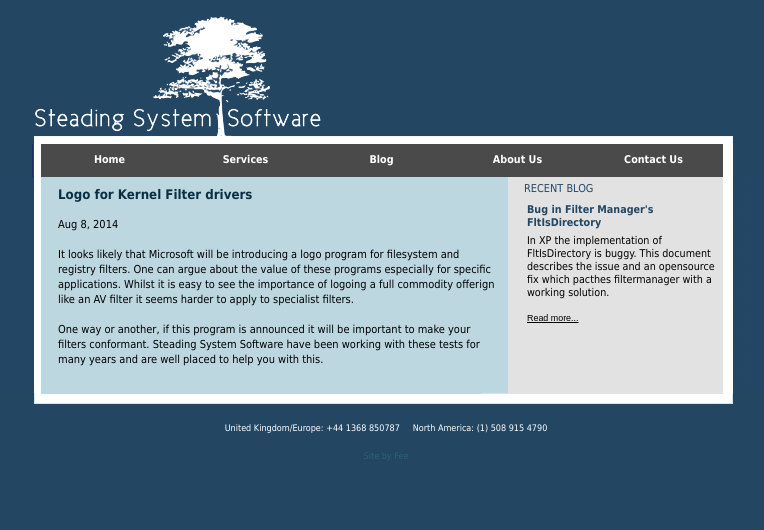
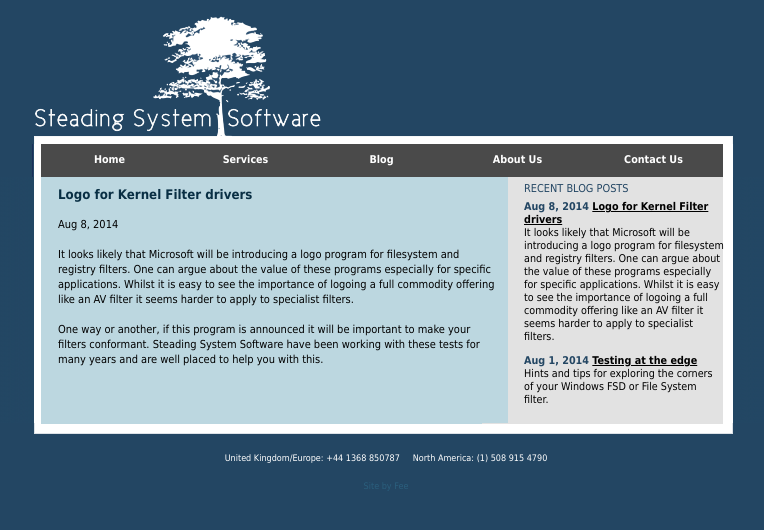
Before and after one commit to rodwiddowson/SSSWebsite, a Jekyll site: the page built from _posts/2014-08-08-logo-for-kernel-filter-drivers.md, in a window 1280 px wide. Shown: the top 530 px of the page, without its empty margins (254-1018 px from the left). Built offline with Jekyll 4.4.1, drawn with Linux system fonts in a browser that asks for light colours.

Commit message:
More bloggery.
Added another dummy blog entry, a blog index page and a recent posts
selection in the right-hand bar. Tweaked some CSS.

```diff
--- a/_layouts/default.html
+++ b/_layouts/default.html
@@ -19,33 +19,16 @@
           <div id="left">
             <div id="leftInner">
               <div class="moduletable">
-                <h3>Recent Blog</h3>
-                <table class="contentpaneopen">
-                  <tbody>
-                    <tr>
-                      <td class="contentheading" width="100%">Bug in Filter Manager's FltIsDirectory</td>
-                    </tr>
-                  </tbody>
-                </table>
-                <table class="contentpaneopen">
-                  <tbody>
-                    <tr>
-                      <td valign="top" colspan="2">
-                        <p>In XP the implementation of FltIsDirectory is buggy. This document describes the issue and an opensource fix which pacthes filtermanager with a working solution.</p>
-                        <p>&nbsp;</p>
-                      </td>
-                    </tr>
-                    <tr>
-                      <td align="left" colspan="2">
-                        <a href="http://www.steadingsoftware.com/bug-in-filter-manager-s-fltisdirectory.html" class="readon">
-                          Read more...</a>
-                      </td>
-                    </tr>
-                  </tbody>
-                </table>
-
-                <span class="article_seperator">&nbsp;</span>
-
+                <h3>Recent Blog Posts</h3>
+                {% for post in site.posts limit:2 %}
+                  <div class="contentpaneopen">
+                    <p class="contentheading">{{ post.date | date: "%b %-d, %Y" }}
+                      <a class="post-link" href="{{ post.url | prepend: site.baseurl }}">{{ post.title }}</a>
+                    </p>
+                    <p>{{ post.excerpt }}</p>
+                  </div>
+                  <span class="article_seperator">&nbsp;</span>
+                {% endfor %}
               </div>
             </div>
           </div>
--- a/_posts/2014-08-08-logo-for-kernel-filter-drivers.md
+++ b/_posts/2014-08-08-logo-for-kernel-filter-drivers.md
@@ -6,7 +6,7 @@ date:   2014-08-08 15:54:44
 
 It looks likely that Microsoft will be introducing a logo program for filesystem and registry filters.
 One can argue about the value of these programs especially for specific applications.  Whilst it is
-easy to see the importance of logoing a full commodity offerign like an AV filter it seems harder to apply
+easy to see the importance of logoing a full commodity offering like an AV filter it seems harder to apply
 to specialist filters.
 
 One way or another, if this program is announced it will be important to make your filters conformant.
--- a/css/main.css
+++ b/css/main.css
@@ -89,7 +89,7 @@ a:hover {
   font-family: tahoma, arial;
 }
 
-#left h3{
+#left h3 {
   color: #234663;
   text-transform: uppercase;
   font-weight:normal;
@@ -143,6 +143,7 @@ li.mostread {
 }
 
 #content ul {
+  margin-bottom: 15px;
   padding-left: 20px;
   list-style-position: inside;
   list-style-type: square;
@@ -214,7 +215,7 @@ div#nav li {
   vertical-align: middle;
 }
 
-div#nav a{
+div#nav a {
   float: left;
   height: 26px;
   line-height: 26px;
@@ -274,9 +275,9 @@ ul.menu a:hover,  #form-login a:hover, .latestnews a:hover, .mostread a:hover {
   background-image:none;
 }
 
-#left ul.menu #current a{
+#left ul.menu #current a {
   background-image: none;
-  background-color: #333333;;
+  background-color: #333333;
   color: #fff;
 }
 
```
Also changed, not shown: _posts/2014-08-01-testing-at-the-edge.md (renamed from _posts/2014-08-01-whatever.md, +1 -1 lines), blog.md (added, +16 -0 lines). Lines whose indentation alone changed are shown as unchanged.
